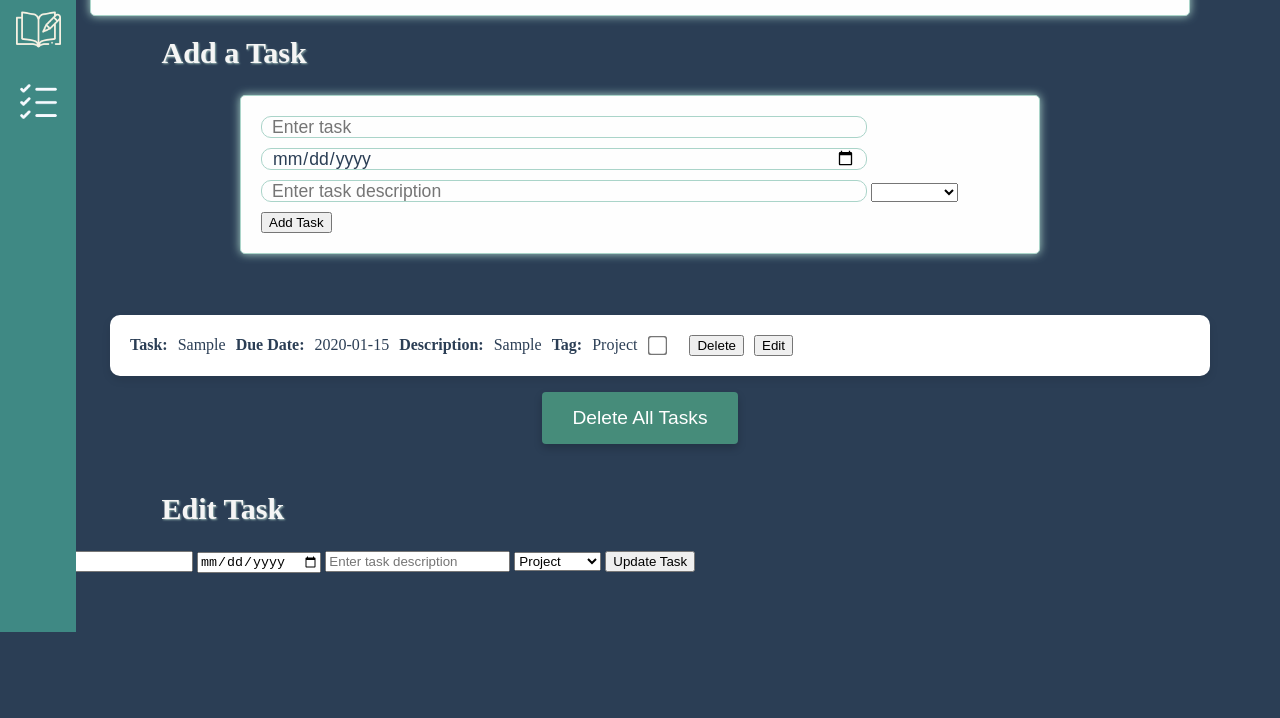
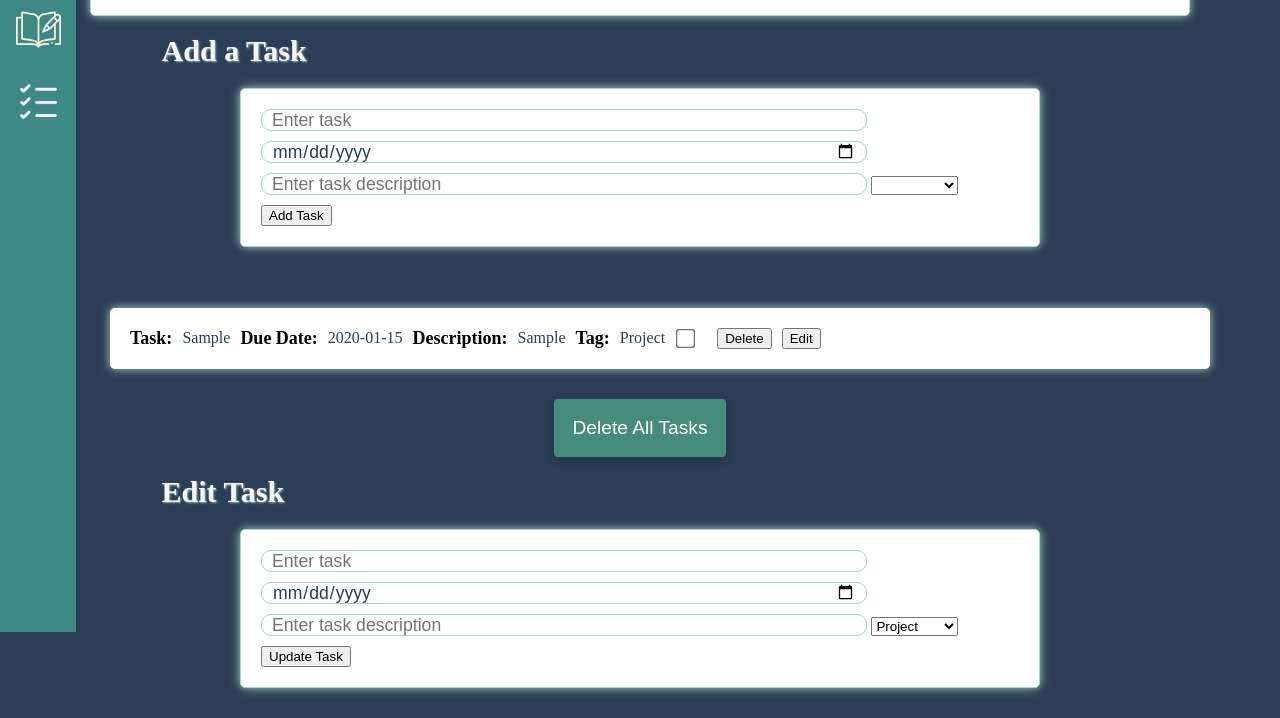
Before and after one commit to cse110-sp24-group6/cse110-sp24-group6, a website: page source/todolist.html in a window 1280 px wide. Both pictures are taken after typing "Sample", "2020-01-15", "Sample" into the empty fields and a click on the button "Add Task". Shown: the part 168-886 px from the top of the page. Before the commit the page ends 800 px from the top, so only its background shows below. Drawn offline with Linux system fonts and the light colour scheme.

Commit message:
More styling

```diff
--- a/source/assets/styles/todolist.css
+++ b/source/assets/styles/todolist.css
@@ -29,7 +29,8 @@ h2
   margin-left: 12vw;
   font-size: 30px;
   text-shadow: 1px 1px 2px #93b1af;
-  margin-top: 20px;
+  margin-top: 0px;
+  margin-bottom: 20px;
 }
 
 #progress-container {
@@ -96,9 +97,10 @@ h2
   color: white;
   border-radius: 4px;
   cursor: pointer;
-  margin: 10px 0;
+  margin-top:30px;
+  /* margin-bottom:0px;  */
   transition: background-color 0.3s, transform 0.3s;
-  padding: 15px 30px;
+  padding: 18px;
   font-size: 1.2em;
   border: none;
   font-family: Arial, sans-serif;
@@ -142,14 +144,46 @@ h2
   color: #2B3E55;
 }
 
+#edit-task-form
+{
+  background-color: #fefefe;
+  margin: 5% auto;
+  margin-bottom: 30px;
+  margin-top: 18px;
+  padding: 20px;
+  border: 1px solid #aad4c9;
+  width: 90%;
+  max-width: 800px;
+  border-radius: 5px;
+  box-shadow: 0 0 10px #aad4c9;
+  align-items: center;
+}
+
+#edit-task-form > input
+{
+  background-color: #fefefe;
+  margin-bottom: 10px;
+  width: 80%;
+  box-sizing: border-box;
+  height: 10px;
+  padding: 10px;
+  border: 1px solid #aad4c9;
+  border-radius: 10px;
+  font-family: Arial, sans-serif; /* Change font type */
+  font-size: 1.1em;
+  line-height: 1.5;
+  resize: vertical;
+  color: #2B3E55;
+}
+
 li {
   background-color: #ffffff;
   padding: 20px;
   width: 90%;
   max-width: 1100px;
   margin: 5% auto;
-  border-radius: 10px;
-  box-shadow: 0 4px 8px rgba(0, 0, 0, 0.1);
+  border-radius: 5px;
+  box-shadow: 0 0 10px #aad4c9;
   transition: 0.3s;
   margin-bottom: 15px;
   display: flex;
@@ -157,6 +191,12 @@ li {
   align-items: center;
   color: #2B3E55;
   animation: fade-in 0.5s ease;
+}
+
+li > b
+{
+  font-size: large;
+  color: black;
 }
 
 
@@ -192,6 +232,8 @@ input[type="checkbox"] {
   padding: 10px;
   cursor: pointer;
   align-items: left;
+  margin-top:10px;
+  margin-bottom:0px;
   transition: background-color 0.3s ease;
 }
 
```
